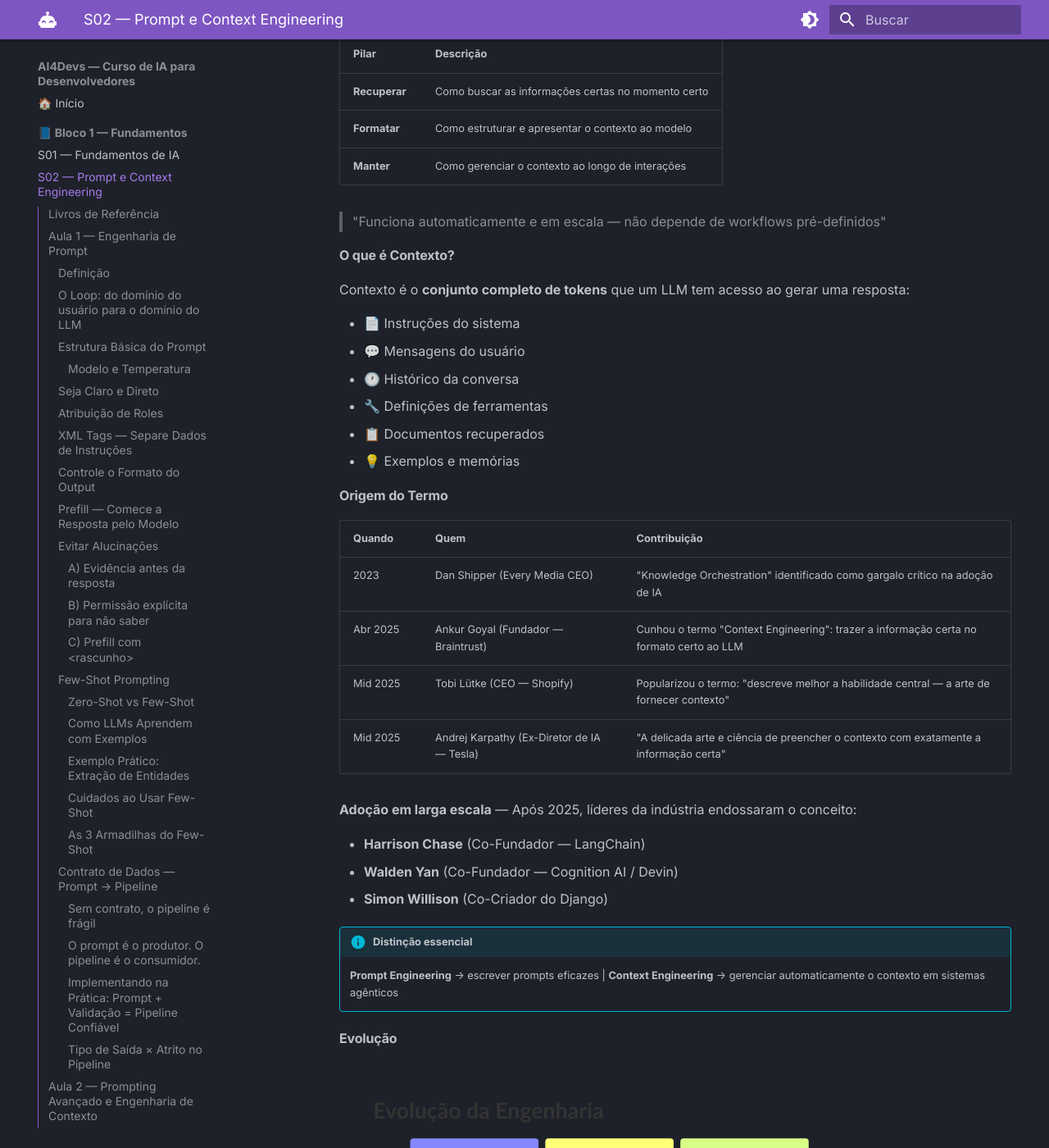
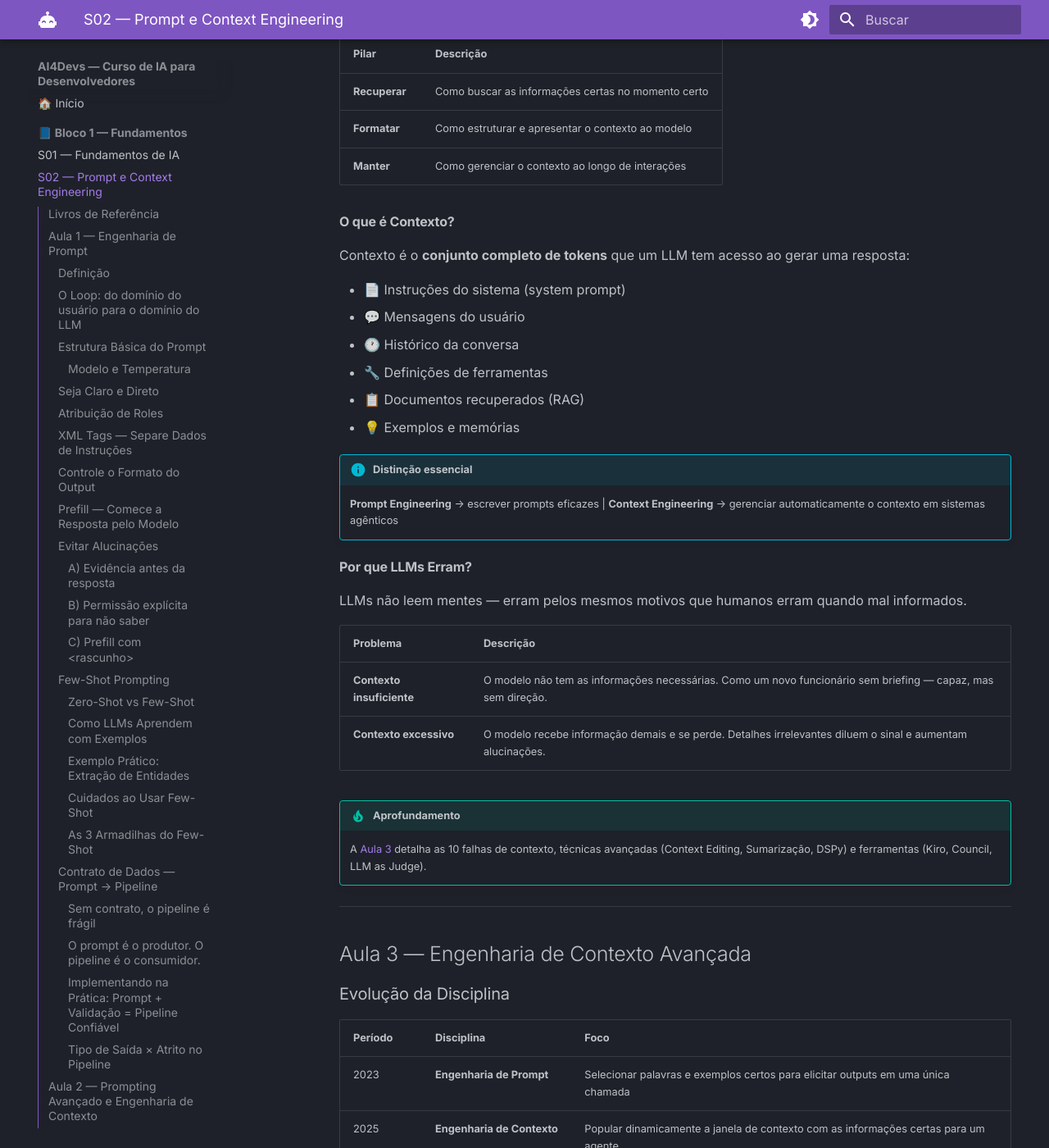
Before and after one commit to IA-para-DEVs-SD/AI4devs, an MkDocs documentation site: the page built from docs/bloco1/s02-prompt-engineering.md, in a window 1280 px wide and 1400 px high, scrolled down 14294 px. Shown: the whole window at 82% size. Built offline with MkDocs 1.6.1 and Material for MkDocs 9.7.7, drawn with Linux system fonts in a browser that asks for light colours; some of the changed text lies outside the part shown.

Commit message:
docs: remove duplicação B1S02, limpa separadores B2S02, adiciona links para quizzes

````diff
--- a/docs/bloco1/s02-prompt-engineering.md
+++ b/docs/bloco1/s02-prompt-engineering.md
@@ -589,49 +589,19 @@ A disciplina de **curar sistematicamente** quais informações um modelo de ling
 | **Formatar** | Como estruturar e apresentar o contexto ao modelo |
 | **Manter** | Como gerenciar o contexto ao longo de interações |
 
-> "Funciona automaticamente e em escala — não depende de workflows pré-definidos"
-
 #### O que é Contexto?
 
 Contexto é o **conjunto completo de tokens** que um LLM tem acesso ao gerar uma resposta:
 
-- 📄 Instruções do sistema
+- 📄 Instruções do sistema (system prompt)
 - 💬 Mensagens do usuário
 - 🕐 Histórico da conversa
 - 🔧 Definições de ferramentas
-- 📋 Documentos recuperados
+- 📋 Documentos recuperados (RAG)
 - 💡 Exemplos e memórias
-
-#### Origem do Termo
-
-| Quando | Quem | Contribuição |
-|--------|------|--------------|
-| 2023 | Dan Shipper (Every Media CEO) | "Knowledge Orchestration" identificado como gargalo crítico na adoção de IA |
-| Abr 2025 | Ankur Goyal (Fundador — Braintrust) | Cunhou o termo "Context Engineering": trazer a informação certa no formato certo ao LLM |
-| Mid 2025 | Tobi Lütke (CEO — Shopify) | Popularizou o termo: "descreve melhor a habilidade central — a arte de fornecer contexto" |
-| Mid 2025 | Andrej Karpathy (Ex-Diretor de IA — Tesla) | "A delicada arte e ciência de preencher o contexto com exatamente a informação certa" |
-
-**Adoção em larga escala** — Após 2025, líderes da indústria endossaram o conceito:
-
-- **Harrison Chase** (Co-Fundador — LangChain)
-- **Walden Yan** (Co-Fundador — Cognition AI / Devin)
-- **Simon Willison** (Co-Criador do Django)
 
 !!! info "Distinção essencial"
     **Prompt Engineering** → escrever prompts eficazes | **Context Engineering** → gerenciar automaticamente o contexto em sistemas agênticos
-
-#### Evolução
-
-```mermaid
-timeline
-    title Evolução da Engenharia
-    2023 : Engenharia de Prompt
-         : Selecionar as palavras e exemplos certos para elicitar os outputs desejados em uma única chamada ao modelo.
-    2025 : Engenharia de Contexto
-         : Popular dinamicamente a janela de contexto com as informações certas para elicitar os outputs desejados de um agente.
-    2026 : Engenharia de Scaffolding
-         : Projetar o scaffold, orquestração e ferramentas que elicitam os outputs desejados de uma aplicação agêntica.
-```
 
 #### Por que LLMs Erram?
 
@@ -639,12 +609,11 @@ LLMs não leem mentes — erram pelos mesmos motivos que humanos erram quando ma
 
 | Problema | Descrição |
 |----------|-----------|
-| **Contexto insuficiente** | O modelo não tem as informações necessárias para fazer um bom trabalho. Como um novo funcionário sem briefing — capaz, mas sem direção. |
-| **Contexto excessivo** | O modelo recebe informação demais e se perde. Detalhes irrelevantes diluem o sinal e aumentam a chance de alucinações. |
+| **Contexto insuficiente** | O modelo não tem as informações necessárias. Como um novo funcionário sem briefing — capaz, mas sem direção. |
+| **Contexto excessivo** | O modelo recebe informação demais e se perde. Detalhes irrelevantes diluem o sinal e aumentam alucinações. |
 
-> Sistemas agênticos são não-determinísticos — o gerenciamento de contexto deve ser automático.
-
-!!! tip "Veja a Aula 3 abaixo para o detalhamento completo das 10 falhas de contexto, técnicas avançadas e ferramentas."
+!!! tip "Aprofundamento"
+    A [Aula 3](#aula-3-engenharia-de-contexto-avancada) detalha as 10 falhas de contexto, técnicas avançadas (Context Editing, Sumarização, DSPy) e ferramentas (Kiro, Council, LLM as Judge).
 
 ---
 
````
Also changed, not shown: other parts of docs/bloco1/s02-prompt-engineering.md (+8 -0 lines), docs/bloco2/s02-memoria-orquestracao.md (+14 -37 lines).
